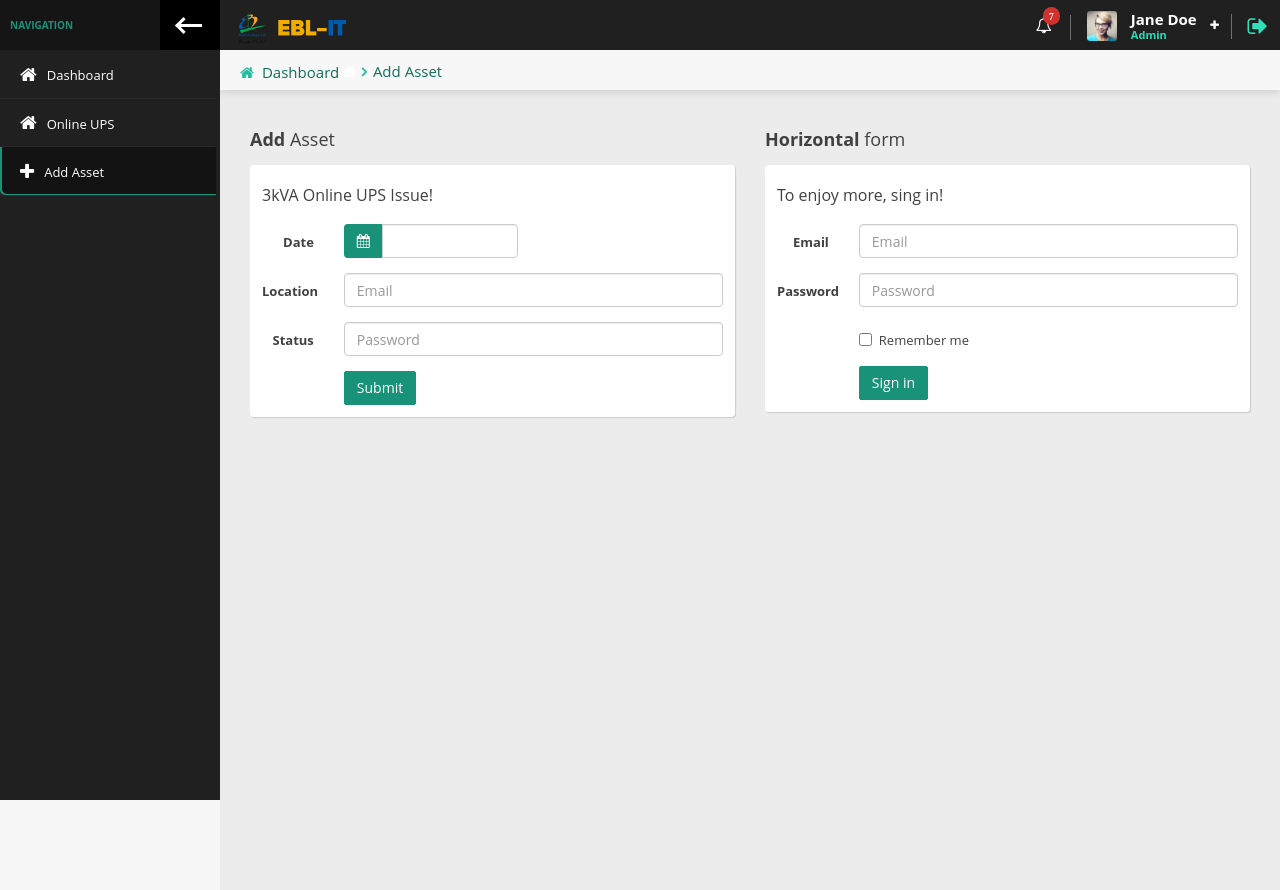
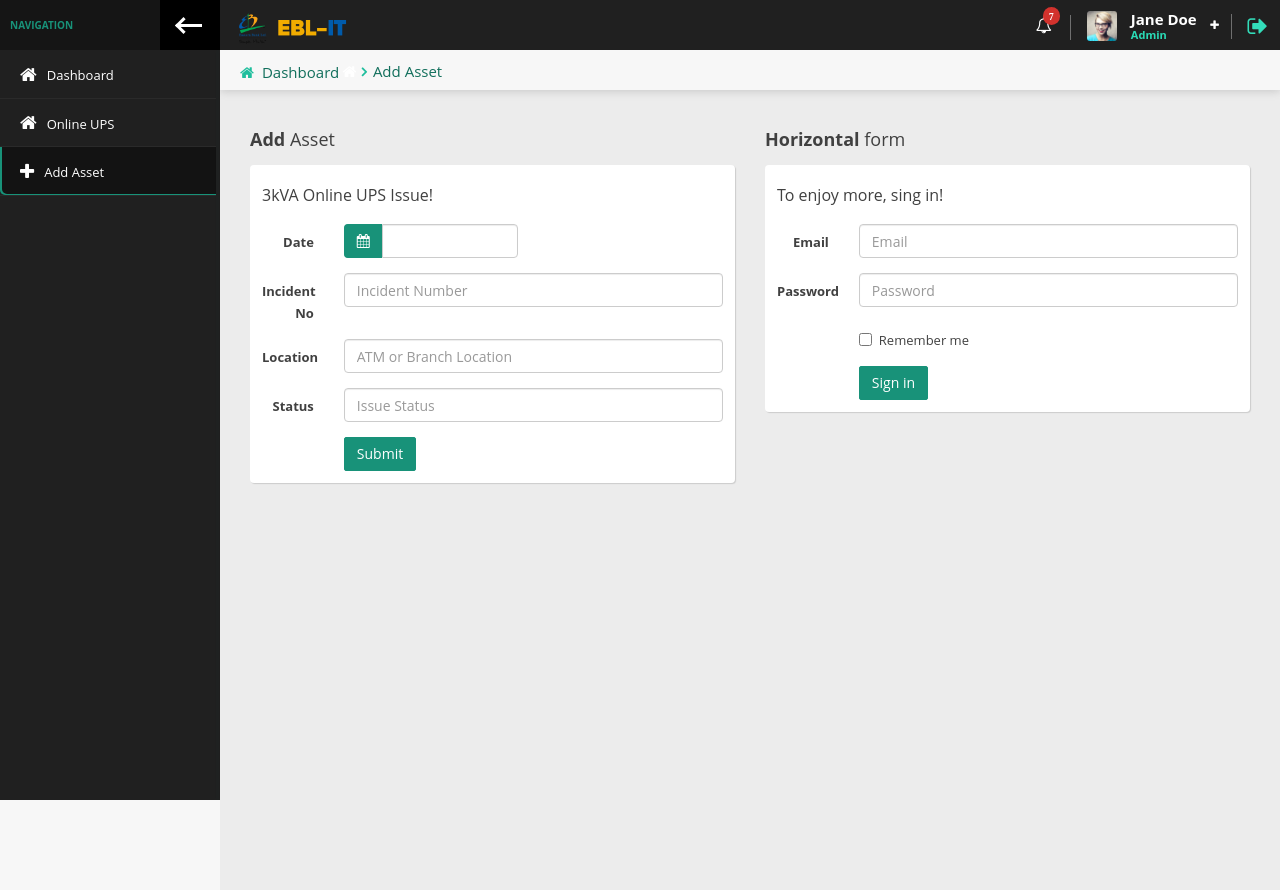
Before and after one commit to NaimHossaion/lms-1.11, a PHP site: page /add-asset.php in a window 1280 px wide. Run offline with PHP 8.4, Linux system fonts and the light colour scheme; a user stored in the database is signed in.

Commit message:
Form Commit

```diff
--- a/add-asset.php
+++ b/add-asset.php
@@ -1,10 +1,45 @@
 <?php
+
+require_once 'dbcon.php';
 
 session_start();
 
 if (!isset($_SESSION['user_login'])){
     header('location: pages_sign-in.php');
 }
+
+if(isset($_POST['add_asset'])){
+    $Date = $_POST['Date'];
+    $Incident = $_POST['Incident'];
+    $Location = $_POST['Location'];
+    $Status = $_POST['Status'];
+
+    $input_error = array();
+    if(empty($Date)) {
+        $input_error['Date'] = "Enter Receive Date!";
+    }
+    if(empty($Incident)) {
+        $input_error['Incident'] = "Enter Incident Number!";
+    }
+    if(empty($Location)) {
+        $input_error['Location'] = "Enter Branch or ATM Location!";
+    }
+    if(empty($Status)) {
+        $input_error['Status'] = "Enter Issue Status!";
+    }
+    if (count($input_error) == 0) {
+        //$password_hash = password_hash($password, PASSWORD_DEFAULT);
+        $result = mysqli_query($con,"INSERT INTO add_asset(Date, Incident, Location, Status) VALUES ( '$Date', '$Incident', '$Location', '$Status')");
+        if ($result){
+            $success = "Data added successfully!";
+        }else {
+            $error = "Something Wrong!";
+        }
+    }
+
+}
+mysqli_close($con);
+
 
 ?>
 
@@ -214,32 +249,58 @@ if (!isset($_SESSION['user_login'])){
                             <div class="panel-content">
                                 <div class="row">
                                     <div class="col-md-12">
-                                        <form class="form-horizontal">
+                                        <form class="form-horizontal" method="POST" action="<?= $_SERVER['PHP_SELF'] ?>">
                                             <h5 class="mb-lg">3kVA Online UPS Issue!</h5>
                                             <div class="form-group">
                                                 <label for="default-datepicker" class="col-sm-2 control-label ">Date</label>
                                                 <div class="col-sm-5">
                                                     <div class="input-group">
                                                         <span class="input-group-addon x-primary"><i class="fa fa-calendar"></i></span>
-                                                        <input type="text" class="form-control" id="default-datepicker">
+                                                        <input type="text" name="Date" class="form-control" id="default-datepicker">
+                                                        <?php
+                                                        if (isset($input_error['Date'])) {
+                                                            echo '<span class="input-error">'.$input_error['Date'].'</span>';
+                                                        }
+                                                        ?>
                                                     </div>
+                                                </div>
+                                            </div>
+                                            <div class="form-group">
+                                                <label for="email2" class="col-sm-2 control-label">Incident No</label>
+                                                <div class="col-sm-10">
+                                                    <input type="text" name="Incident" class="form-control" id="email2" placeholder="Incident Number">
+                                                    <?php
+                                                    if (isset($input_error['Incident'])) {
+                                                        echo '<span class="input-error">'.$input_error['Incident'].'</span>';
+                                                    }
+                                                    ?>
                                                 </div>
                                             </div>
                                             <div class="form-group">
                                                 <label for="email2" class="col-sm-2 control-label">Location</label>
                                                 <div class="col-sm-10">
-                                                    <input type="email" class="form-control" id="email2" placeholder="Email">
+                                                    <input type="text" name="Location" class="form-control" id="email2" placeholder="ATM or Branch Location">
+                                                    <?php
+                                                    if (isset($input_error['Location'])) {
+                                                        echo '<span class="input-error">'.$input_error['Location'].'</span>';
+                                                    }
+                                                    ?>
                                                 </div>
                                             </div>
                                             <div class="form-group">
                                                 <label for="password2" class="col-sm-2 control-label">Status</label>
                                                 <div class="col-sm-10">
-                                                    <input type="text" class="form-control" id="password2" placeholder="Password">
+                                                    <input type="text" name="Status" class="form-control" id="password2" placeholder="Issue Status">
+                                                    <?php
+                                                    if (isset($input_error['Status'])) {
+                                                        echo '<span class="input-error">'.$input_error['Status'].'</span>';
+                                                    }
+                                                    ?>
                                                 </div>
                                             </div>
                                             <div class="form-group">
                                                 <div class="col-sm-offset-2 col-sm-10">
-                                                    <button type="submit" class="btn btn-primary">Submit</button>
+                                                    <button type="submit" class="btn btn-primary" name="add_asset">Submit</button>
                                                 </div>
                                             </div>
                                         </form>
```
Also changed, not shown: vendor/bootstrap_date-picker/js/bootstrap-datepicker.min.js.
